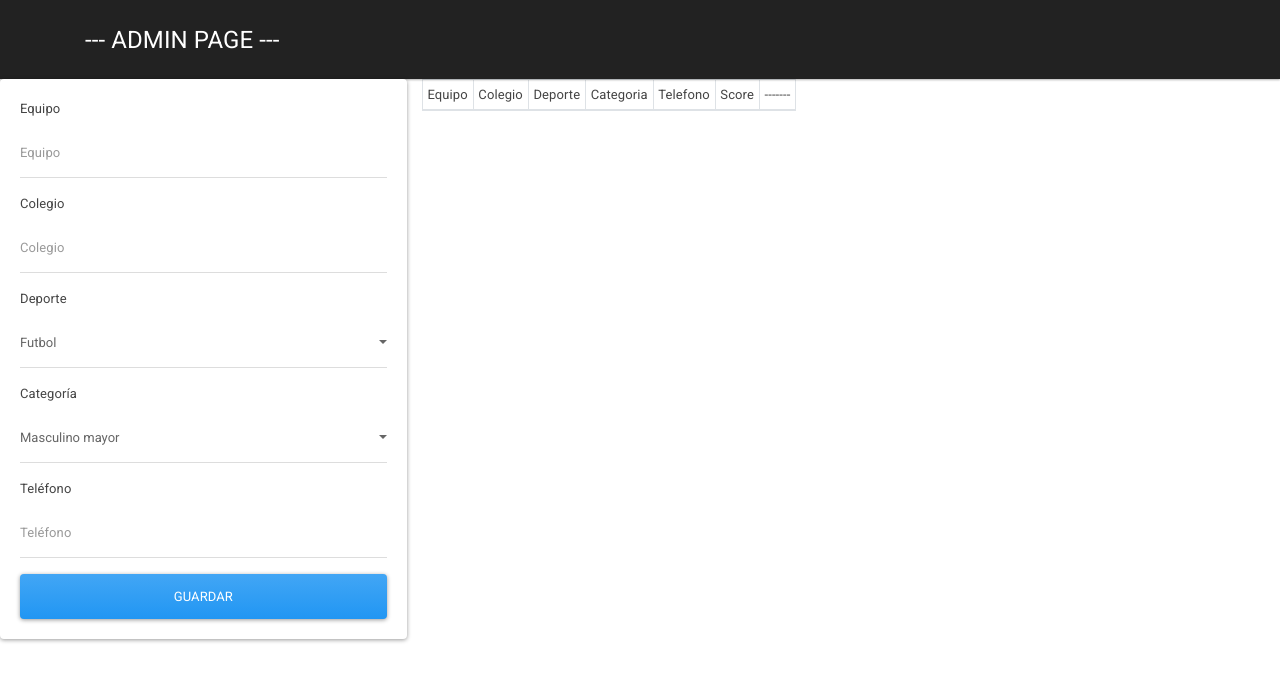
After one commit to TomasCipriano-66/La-champion, a Flask app: page /ADMIN in a window 1280 px wide. The commit adds this page. Shown: the top 682 px of the page. Run offline with Flask 3, Linux system fonts and the light colour scheme; data that the repository does not hold is empty; some libraries are stand-ins or nearby versions.

Commit message:
esto si es laburar manga de ****

```diff
--- a/app.py
+++ b/app.py
@@ -1,6 +1,12 @@
-from flask import Flask, render_template
+from flask import Flask, render_template, request, redirect, url_for
+from flask_mysqldb import MySQL
 
 app = Flask(__name__)
+app.config['MYSQL_USER'] = 'u2jsmodvktmxthwk'
+app.config['MYSQL_PASSWORD'] = 'JTSZ6HR3AMgW3HDo7ykz'
+app.config['MYSQL_HOST'] = 'bwpeifpsxajflfti7mrf-mysql.services.clever-cloud.com'
+app.config['MYSQL_DB'] = 'bwpeifpsxajflfti7mrf'
+mysql = MySQL(app)
 
 @app.route('/')
 def home():
@@ -18,5 +24,100 @@ def contacto():
 def inscripcion():
     return render_template('inscripcion.html')
 
+#fin de rutas general
+
+@app.route('/ADMIN')
+def admin():
+    cur = mysql.connection.cursor()
+    cur.execute('SELECT * FROM Copa_renault')
+    data = cur.fetchall()
+    cur.close()
+    return render_template('ADMIN.html', teams=data)
+
+#agregar un equipo
+@app.route('/add_team', methods=['POST'])
+def add_team():
+    if request.method == 'POST':
+        Equipo = request.form['Equipo']
+        Colegio = request.form['Colegio']
+        Deporte = request.form['Deporte']
+        Categoria = request.form['Categoria']
+        Telefono = request.form['Telefono']
+        cur = mysql.connection.cursor()
+        cur.execute('INSERT INTO Copa_renault (Equipo, Colegio, Deporte, Categoria, Telefono) VALUES (%s, %s, %s, %s, %s)',
+                    (Equipo, Colegio, Deporte, Categoria, Telefono))
+        mysql.connection.commit()
+        cur.close()
+        return redirect(url_for('admin'))
+
+#dar puntos a un equipo
+@app.route('/add/<string:id>')
+def get_pts(id):
+    cur = mysql.connection.cursor()
+    cur.execute('SELECT * FROM Copa_renault WHERE id = %s', [id])
+    SCORE = cur.fetchall()
+    cur.close()
+    return render_template('add-pts.html', score = SCORE[0])
+
+
+@app.route('/add/<string:id>', methods=['POST'])
+def add_pts(id):
+    if request.method == 'POST':
+        SCORE = request.form['SCORE']
+
+        cur = mysql.connection.cursor()
+        cur.execute("""
+            UPDATE Copa_renault
+            SET SCORE = %s
+            WHERE id = %s
+        """, (SCORE, id))
+        mysql.connection.commit()
+        cur.close()
+        return redirect(url_for('admin'))
+
+
+
+
+#cargar un equipo de la DB para modificacion de valores
+@app.route('/edit/<string:id>')
+def get_team(id):
+    cur = mysql.connection.cursor()
+    cur.execute('SELECT * FROM Copa_renault WHERE id = %s', [id])
+    data = cur.fetchall()
+    cur.close()
+    return render_template('edit-team.html', team = data[0])
+
+#actualizar un equipo de la DB
+@app.route('/update/<string:id>', methods=['POST'])
+def update_team(id):
+    if request.method == 'POST':
+        Equipo = request.form['Equipo']
+        Colegio = request.form['Colegio']
+        Deporte = request.form['Deporte']
+        Categoria = request.form['Categoria']
+        Telefono = request.form['Telefono']
+        cur = mysql.connection.cursor()
+        cur.execute("""
+            UPDATE Copa_renault
+            SET Equipo = %s,
+                Colegio = %s,
+                Deporte = %s,
+                Categoria = %s,
+                Telefono = %s
+            WHERE id = %s
+        """, (Equipo, Colegio, Deporte, Categoria, Telefono, id))
+        mysql.connection.commit()
+        cur.close()
+        return redirect(url_for('admin'))
+
+#eliminar un equipo de la DB
+@app.route('/delete/<string:id>')
+def delete_team(id):
+    cur = mysql.connection.cursor()
+    cur.execute('DELETE FROM Copa_renault WHERE id = %s', [id])
+    mysql.connection.commit()
+    cur.close()
+    return redirect(url_for('admin'))
+
 if __name__ == '__main__':
-    app.run(debug=True)
+    app.run(port=2500, debug=True)
--- a/static/css/style.css
+++ b/static/css/style.css
@@ -1158,9 +1158,9 @@ hr{
 .container {
     display: flex;
     flex-direction: row;
-    align-items: flex-start; /* Alinea los elementos en la parte superior */
+    align-items: flex-start;
     margin: 20px;
-    width: 2300px;
+    width: 2300px;            /* -------------arreglar esto----------*/
 }
 
 .title_map {
--- /dev/null
+++ b/templates/ADMIN.html
@@ -0,0 +1,79 @@
+{% extends "layout.html" %}
+{% block body %}
+
+
+<div class="row">
+    <div class="col-md-4">
+        <div class="card card-body">
+            <form action="/add_team" method="POST">
+                <div class="form-group">
+                    <label for="Equipo">Equipo</label>
+                    <input type="text" class="form-control" id="Equipo" name="Equipo" placeholder="Equipo">
+                </div>
+                <div class="form-group">
+                    <label for="Colegio">Colegio</label>
+                    <input type="text" class="form-control" id="Colegio" name="Colegio" placeholder="Colegio">
+                </div>
+                <div class="form-group">
+                    <label for="Deporte">Deporte</label>
+                    <select class="form-control" id="Deporte" name="Deporte">
+                        <option value="Futbol">Futbol</option>
+                        <option value="Basquet">Basquet</option>
+                        <option value="Voley">Voley</option>
+                    </select>
+                </div>
+                <div class="form-group">
+                    <label for="Categoria">Categoría</label>
+                    <select class="form-control" id="Categoria" name="Categoria">
+                        <option value="Masculino mayor">Masculino mayor</option>
+                        <option value="Masculino menor">Masculino menor</option>
+                        <option value="Femenino mayor">Femenino mayor</option>
+                        <option value="Femenino menor">Femenino menor</option>
+                    </select>
+                </div>
+                <div class="form-group">
+                    <label for="Telefono">Teléfono</label>
+                    <input type="tel" class="form-control" id="Telefono" name="Telefono" placeholder="Teléfono">
+                </div>
+                <button type="submit" class="btn btn-primary btn-block">Guardar</button>
+            </form>
+        </div>
+    </div>
+
+    <div class="col-md-16">
+        <table class="table table-striped table-hover table-bordered table-sm bg-white">
+            <thead>
+                <tr>
+                    <td>Equipo</td>
+                    <td>Colegio</td>
+                    <td>Deporte</td>
+                    <td>Categoria</td>
+                    <td>Telefono</td>
+                    <td>Score</td>
+                    <td>-------</td>
+                </tr>
+            </thead>
+            <tbody>
+                {% for team in teams %}
+                <tr>
+                    <td>{{team.1}}</td>
+                    <td>{{team.2}}</td>
+                    <td>{{team.3}}</td>
+                    <td>{{team.4}}</td>
+                    <td>{{team.5}}</td>
+                    <td>{{team.6}}</td>
+                    <td>
+                        <a href="/add/{{team.0}}" class="btn btn-success">+PTS</a>
+                        <a href="/edit/{{team.0}}" class="btn btn-secondary">Editar</a>
+                        <a href="/delete/{{team.0}}" class="btn btn-danger btn-delete">ELIMINAR</a>
+                    </td>
+                </tr>
+                {% endfor %}
+            </tbody>
+        </table>
+    </div>
+</div>
+
+
+
+{% endblock %}
--- /dev/null
+++ b/templates/layout.html
@@ -0,0 +1,38 @@
+<!DOCTYPE html>
+<html lang="en">
+
+<head>
+    <meta charset="UTF-8">
+    <title>ADMIN</title>
+    <!-- BOOSTRAP 4 -->
+    <link rel="stylesheet" href="https://bootswatch.com/4/materia/bootstrap.min.css">
+    <link rel="stylesheet" href="{{url_for('static', filename='css/main.css')}}">
+</head>
+
+<body>
+
+    <!-- NAVIGATION  -->
+    <nav class="navbar navbar-dark bg-dark">
+        <div class="container">
+            <a class="navbar-brand" href="/">--- ADMIN PAGE ---</a>
+        </div>
+    </nav>
+
+        {% block body %}
+        {% endblock %}
+
+    <!-- footer -->
+    <!-- scripts -->
+    <script src="https://code.jquery.com/jquery-3.3.1.slim.min.js"
+        integrity="sha384-q8i/X+965DzO0rT7abK41JStQIAqVgRVzpbzo5smXKp4YfRvH+8abtTE1Pi6jizo"
+        crossorigin="anonymous"></script>
+    <script src="https://cdnjs.cloudflare.com/ajax/libs/popper.js/1.14.3/umd/popper.min.js"
+        integrity="sha384-ZMP7rVo3mIykV+2+9J3UJ46jBk0WLaUAdn689aCwoqbBJiSnjAK/l8WvCWPIPm49"
+        crossorigin="anonymous"></script>
+    <script src="https://stackpath.bootstrapcdn.com/bootstrap/4.1.3/js/bootstrap.min.js"
+        integrity="sha384-ChfqqxuZUCnJSK3+MXmPNIyE6ZbWh2IMqE241rYiqJxyMiZ6OW/JmZQ5stwEULTy"
+        crossorigin="anonymous"></script>
+    <script src="{{url_for('static', filename='js/main.js')}}"></script>
+</body>
+
+</html>
```
Also changed, not shown: templates/add-pts.html (added, +23 -0 lines), templates/edit-team.html (added, +41 -0 lines), static/images/choose_bottom_cross.png (deleted), static/images/icon1.png (deleted), static/images/icon2.png (deleted), static/images/icon3.png (deleted), static/images/icon4.png (deleted).
